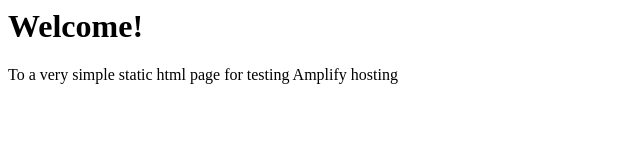
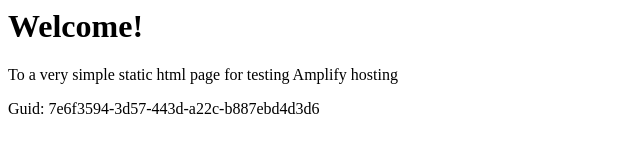
Before and after one commit to amplify-github-test-hkg/Github-PR-Commit-Integration-Test-DoNotTouch-Gith-OKSLNVO2-v1-preprod-ap-east-1, a website: page src/index.html in a window 1280 px wide. Shown: the whole page, without its empty margins (0-640 px from the left). Drawn offline with Linux system fonts and the light colour scheme.

Commit message:
commit from integ tests

```diff
--- a/src/index.html
+++ b/src/index.html
@@ -1,3 +1,5 @@
+
+
 <html lang="en">
 
 <head>
@@ -10,6 +12,6 @@
 <body>
     <h1>Welcome!</h1>
     <p>To a very simple static html page for testing Amplify hosting</p>
-</body>
+    <p>Guid: 7e6f3594-3d57-443d-a22c-b887ebd4d3d6</p></body>
 
 </html>
```
